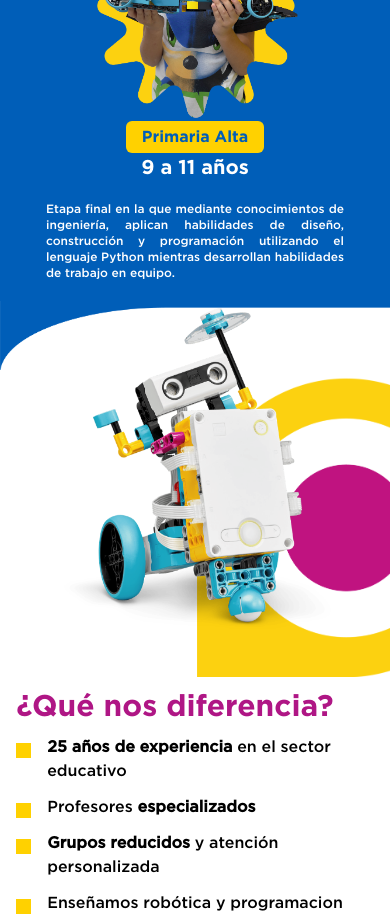
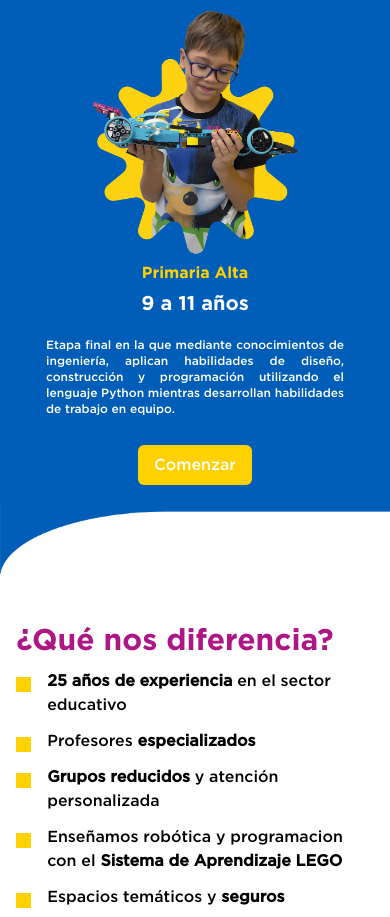
Before and after one commit to suchmolin/leroboticarac, a Next.js app: page / in a window 390 px wide. Shown: the part 2740-3657 px from the top of the page. Built offline with nearby package versions, Linux system fonts and the light colour scheme.

Commit message:
[fix] resp celular4

```diff
--- a/src/components/ContactanosRAC/page.jsx
+++ b/src/components/ContactanosRAC/page.jsx
@@ -4,7 +4,7 @@ export default function ContactanosRAC() {
   return (
     <div
       id="contactanos"
-      className="w-full flex justify-center items-center py-10 bg-amarilloLR pb-48 bg-[url('/img/fondoContactanos.png')] bg-left-bottom bg-no-repeat bg-contain"
+      className="w-full flex justify-center items-center py-10 bg-amarilloLR pb-64 bg-[url('/img/fondoContactanosResp.png')] sm:bg-[url('/img/fondoContactanos.png')] bg-left-bottom bg-no-repeat bg-contain"
     >
       <div className="w-10/12 flex flex-col lg:flex-row justify-center items-center lg:items-start">
         <div className="lg:w-6/12 relative flex flex-col">
--- a/src/components/DiferenciasRAC/page.jsx
+++ b/src/components/DiferenciasRAC/page.jsx
@@ -6,7 +6,7 @@ export default function DiferenciasRAC() {
       id="diferencia"
       className="relative w-full flex justify-center  pt-20 pb-10 sm:py-20 bg-[url('/img/fondoDif.png')] bg-contain bg-top bg-no-repeat -mt-1 "
     >
-      <div className="w-11/12 sm:w-10/12 lg:w-9/12 flex flex-col-reverse sm:flex-row justify-between items-center z-10">
+      <div className="w-11/12 sm:w-10/12 lg:w-9/12 flex flex-col sm:flex-row justify-between items-center z-10">
         <div className="w-7-12 xl:w-6/12 flex flex-col justify-center gap-3 py-10">
           <h2 className="text-2xl xs:text-3xl sm:text-4xl font-[GothamBold] text-violetaLR">
             ¿Qué nos diferencia?
@@ -43,7 +43,7 @@ export default function DiferenciasRAC() {
             </p>
           </div>
         </div>
-        <div className="relative w-[200px] xs:w-[350px] sm:w-[630px] aspect-square -mt-20 z-10">
+        <div className="relative w-[200px] xs:w-[350px] sm:w-[630px] aspect-square sm:-mt-20 z-10">
           <Image
             src="/img/robotDif.png"
             layout="fill"
@@ -52,7 +52,7 @@ export default function DiferenciasRAC() {
           />
         </div>
       </div>
-      <div className="absolute top-10 xs:top-20 sm:top-[200px] right-0 z-0">
+      <div className="hidden sm:block absolute top-10 xs:top-20 sm:top-[200px] right-0 z-0">
         <div className="relative w-[170px] xs:w-[300px] sm:w-[400px] lg:w-[600px] aspect-square">
           <Image
             src="/img/imgDif.png"
--- a/src/components/EtapasRAC/page.jsx
+++ b/src/components/EtapasRAC/page.jsx
@@ -18,7 +18,7 @@ export default function EtapasRAC() {
     },
     {
       colorFondo: "bg-white",
-      colorTitulo: "text-white",
+      colorTitulo: "text-azulLR",
       colorFondoTitulo: "bg-azulLR",
       colorEdades: "text-violetaLR",
       colorTexto: "text-black",
@@ -31,7 +31,7 @@ export default function EtapasRAC() {
     },
     {
       colorFondo: "bg-azulLR",
-      colorTitulo: "text-azulLR",
+      colorTitulo: "text-amarilloLR",
       colorFondoTitulo: "bg-amarilloLR",
       colorEdades: "text-white",
       colorTexto: "text-white",
--- a/src/components/TarjetaEtapa/page.jsx
+++ b/src/components/TarjetaEtapa/page.jsx
@@ -22,10 +22,10 @@ export default function TarjetaEtapa({ data }) {
         <div className="relative w-[250px] lg:w-[350px] aspect-square">
           <Image src={imgSrc} alt={imgAlt} layout="fill" objectFit="contain" />
         </div>
-        <div className="w-11/12 sm:w-8/12 sm:pl-5  lg:pl-10 xl:pl-20 sm:pr-10 md:pr-20 lg:pr-40 xl:pr-20">
+        <div className="w-11/12 sm:w-8/12 sm:pl-5  lg:pl-10 xl:pl-20 sm:pr-10 md:pr-20 lg:pr-40 xl:pr-20 flex flex-col items-center sm:items-start">
           <div className="w-full flex flex-col sm:flex-row sm:justify-between items-center mb-5">
             <p
-              className={`${colorFondoTitulo} ${colorTitulo} rounded-md py-1 px-4 text-base md:text-lg lg:text-xl font-[GothamBold]`}
+              className={`${colorTitulo} rounded-md py-1 text-base md:text-lg lg:text-3xl font-[GothamBold]`}
             >
               {titulo}
             </p>
@@ -36,10 +36,16 @@ export default function TarjetaEtapa({ data }) {
             </p>
           </div>
           <p
-            className={`text-xs md:text-sm lg:text-base text-justify ${colorTexto}`}
+            className={`text-xs md:text-sm lg:text-base text-justify mb-7 ${colorTexto}`}
           >
             {texto}
           </p>
+          <a
+            href="#contactanos"
+            className={`text-white px-4 py-2 rounded-md w-fit ${colorFondoTitulo}`}
+          >
+            Comenzar
+          </a>
         </div>
       </div>
     </div>
```
Also changed, not shown: public/img/fondoContactanosResp.png (added).
